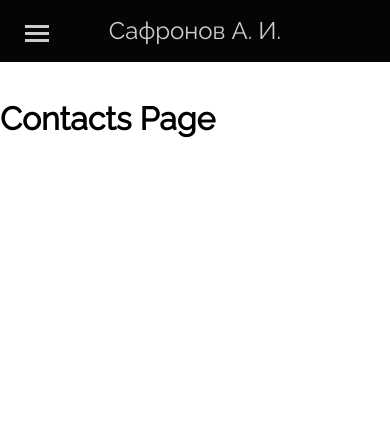
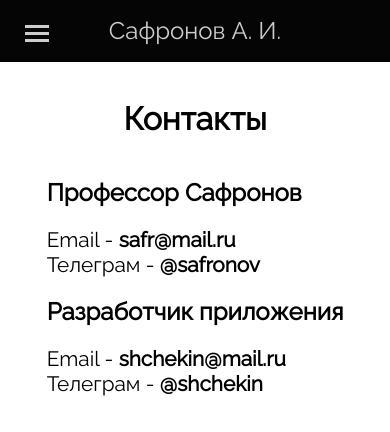
Before and after one commit to panelka2/tsu_diplom, a Next.js app: page /contacts in a window 390 px wide. Shown: the top 432 px of the page. Built offline with nearby package versions, Linux system fonts and the light colour scheme.

Commit message:
add_contacts_page

```diff
--- a/pages/contacts/index.js
+++ b/pages/contacts/index.js
@@ -1,9 +1,23 @@
-import Head from "next/head";
 import { MainLayout } from "../../components/MainLayout";
+import styles from './style.module.scss'
 export default function Posts() {
     return (
         <MainLayout>
-            <h1>Contacts Page</h1>
+            <h1 className={styles.head}>Контакты</h1>
+            <section className={styles.first_section}>
+            <div className={styles.about_blocks}>
+                <div>
+                    <h2>Профессор Сафронов</h2>
+                    <span>Email - <b>safr@mail.ru</b></span><br/>
+                    <span>Телеграм - <b>@safronov</b></span>
+                </div>
+                <div>
+                    <h2>Разработчик приложения</h2>
+                    <span>Email - <b>shchekin@mail.ru</b></span><br/>
+                    <span>Телеграм - <b>@shchekin</b></span>
+                </div>
+            </div>
+            </section>
         </MainLayout>
     )
 }
--- /dev/null
+++ b/pages/contacts/style.module.scss
@@ -0,0 +1,17 @@
+.head {
+    text-align: center;
+}
+.first_section {
+    padding-left: 6rem;
+}
+.first_section span{
+    font-size: 1.3rem;
+    padding-bottom: 5px;
+}
+@media (max-width: 1155px) {
+    .first_section {
+        padding-left: 0;
+        justify-content: center;
+        display: flex;
+    }
+}
```
Also changed, not shown: pages/projects/stepanova/index.js (+25 -0 lines).
